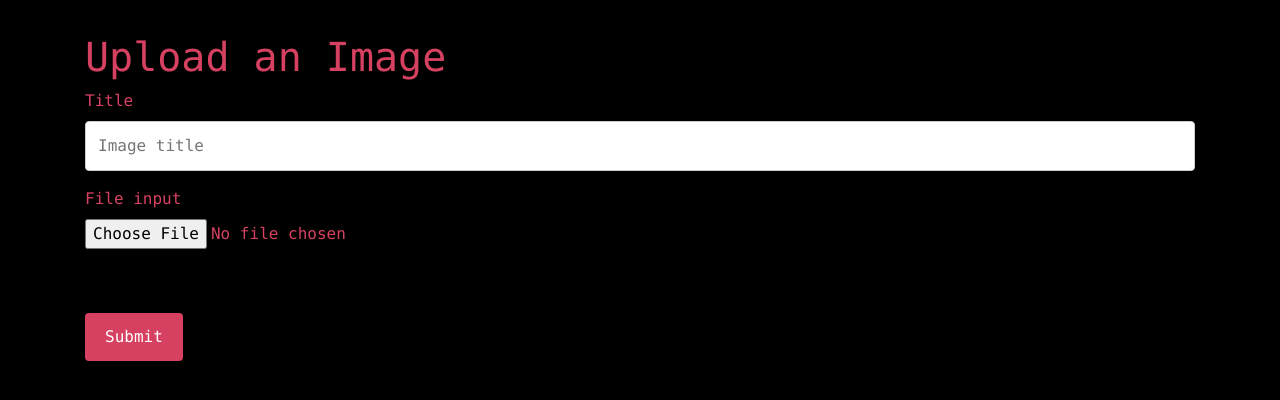
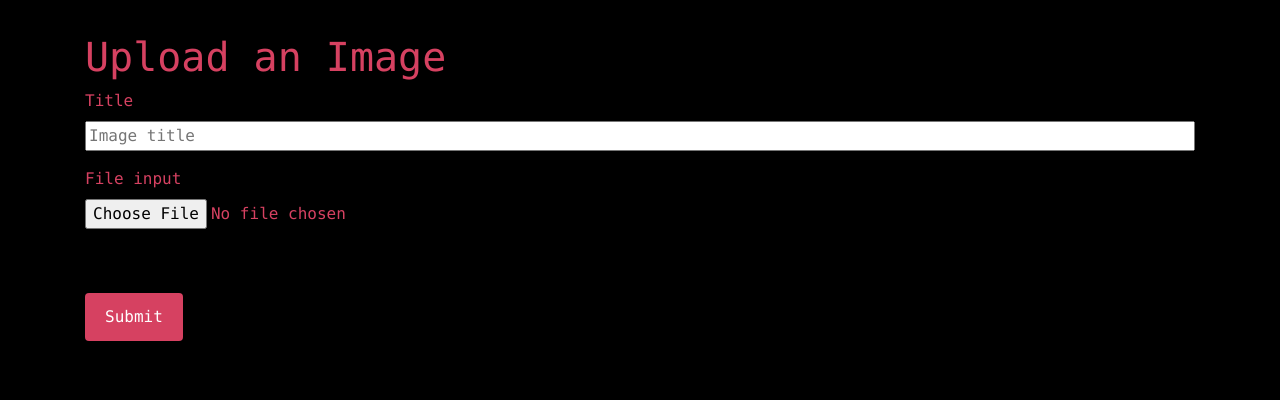
Before and after one commit to ferbcn/Flask-DallE, a Flask app: page /upload/ in a window 1280 px wide. Shown: the part 72-472 px from the top of the page. Run offline with Flask 2, Linux system fonts and the light colour scheme; some libraries are stand-ins or nearby versions.

Commit message:
style form

```diff
--- a/static/css/stylesheet.css
+++ b/static/css/stylesheet.css
@@ -37,16 +37,6 @@ nav a {
 }
 
 
-/* Style inputs, select elements and textareas */
-input[type=text], select, textarea{
-  width: 100%;
-  padding: 12px;
-  border: 1px solid #ccc;
-  border-radius: 4px;
-  box-sizing: border-box;
-  resize: vertical;
-}
-
 /* Style the submit button */
 input[type=submit], file{
   margin-top: 3vh;
@@ -70,7 +60,6 @@ input[type=submit], file{
 }
 
 #image_child{
-   padding-left: 7.5vw;
    position: relative;
    align-items: center;
 }
```
